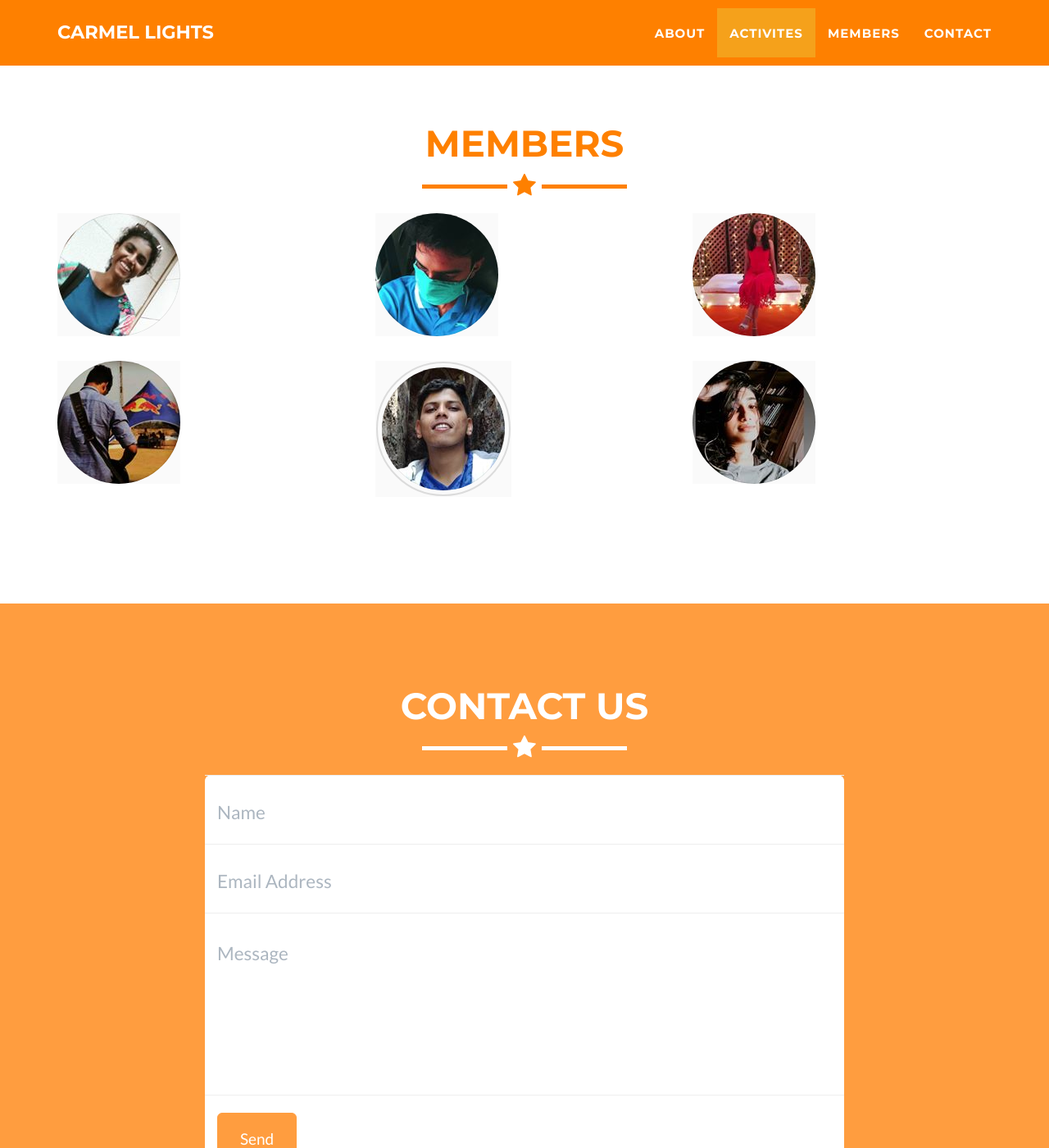
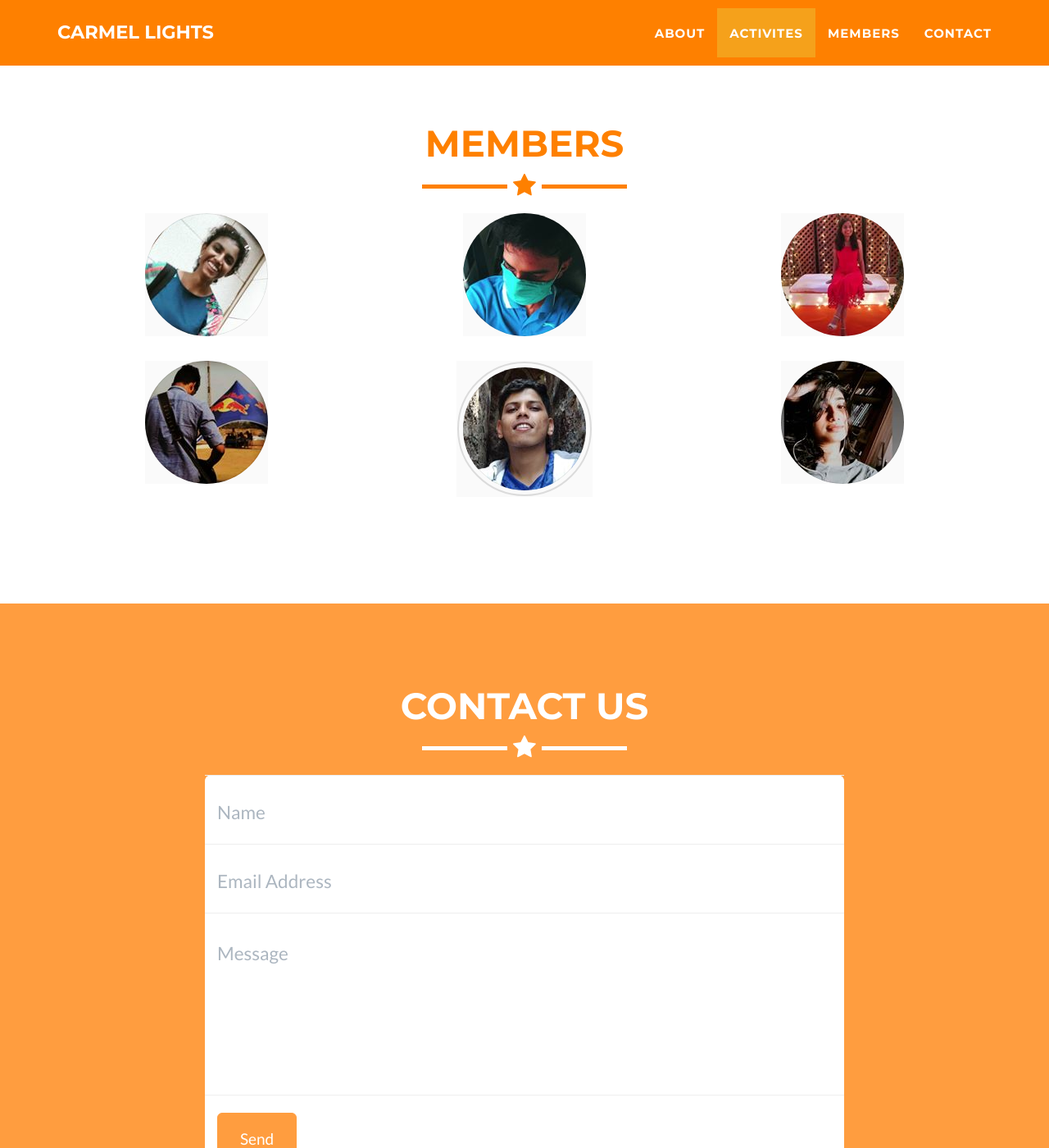
Before and after one commit to jeromelachaud/freelancer-theme, a Jekyll site: the page built from index.html, in a window 1280 px wide and 1400 px high, scrolled down 2166 px. Shown: the whole window at 82% size. Built offline with Jekyll 4.4.1, drawn with Linux system fonts in a browser that asks for light colours.

Commit message:
Update main.css

```diff
--- a/_includes/css/main.css
+++ b/_includes/css/main.css
@@ -222,7 +222,10 @@ div.clear {
     -moz-transition: all ease .5s;
     transition: all ease .5s;
 }
-
+.member-profile-pic{
+    display: block;
+    margin: auto;
+}
 .portfolio .portfolio-item .portfolio-link .caption:hover {
     opacity: 1;
 }
```
